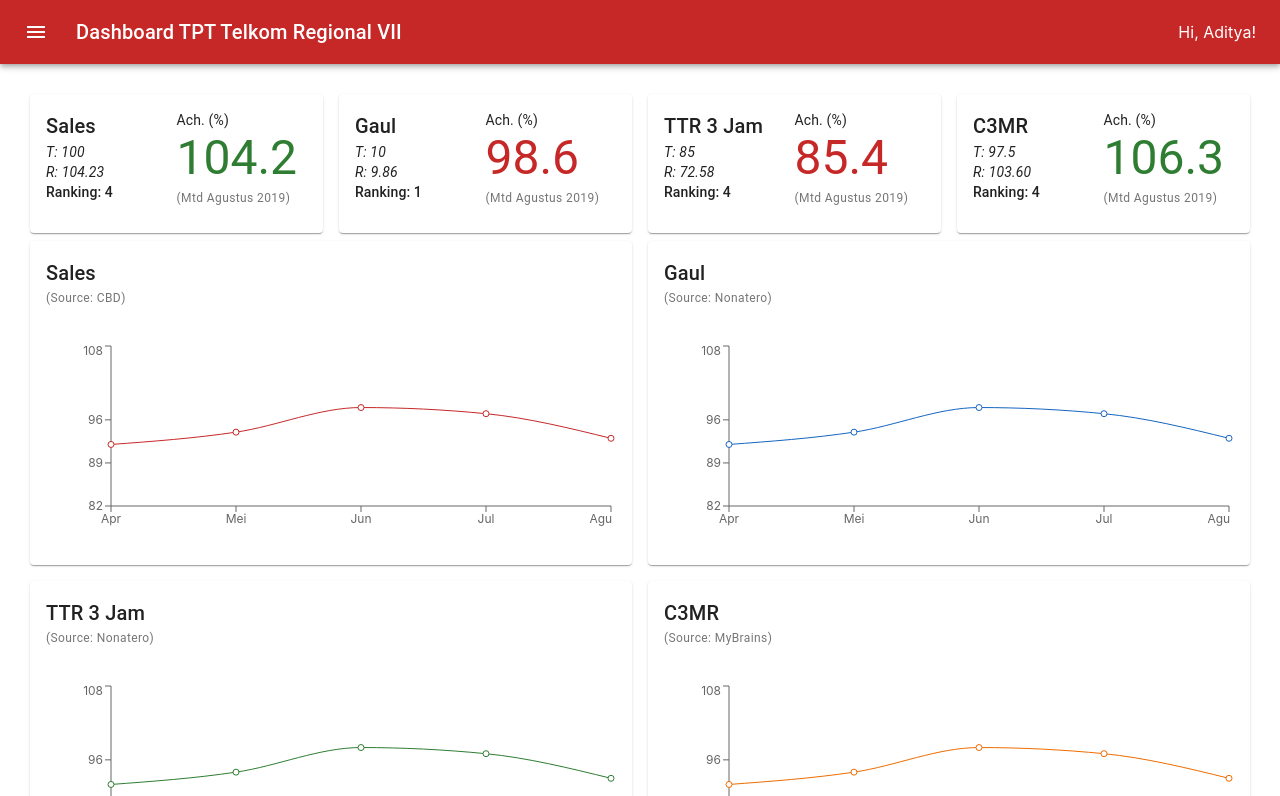
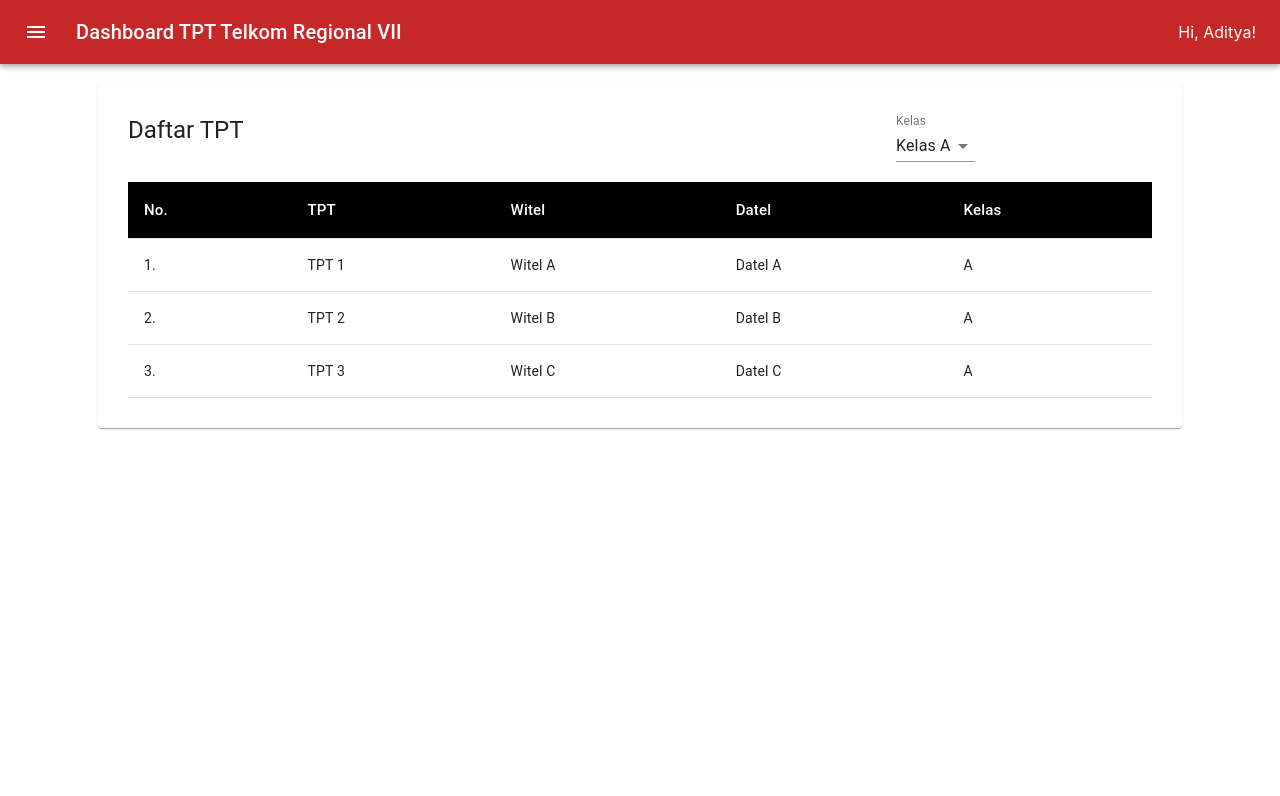
Before and after one commit to tioammar/striker, a React (Create React App) app: page /korter in a window 1280 px wide. Shown: the top 796 px of the page. Built offline with nearby package versions, Linux system fonts and the light colour scheme.

Commit message:
more updates but no docs. ugh

```diff
--- a/src/App.js
+++ b/src/App.js
@@ -7,9 +7,10 @@
 import TTR from './components/pages/TTR';
 import Gaul from './components/pages/Gaul';
 import Sales from './components/pages/Sales';
-import DetailKorter from './components/pages/DetailKorter';
+import Detail from './components/pages/Detail';
 import { Paper } from '@material-ui/core';
 import { withStyles } from '@material-ui/styles';
+import Korter from './components/pages/Korter';
 
 const styles = theme => ({
   paper: {
@@ -36,11 +37,12 @@
           unit='BPP'
         />
         <Route path='/' exact component={Dashboard}/>
-        <Route path='/korter' component={DetailKorter}/>
+        <Route path='/korter' component={Korter}/>
         <Route path='/sales' component={Sales}/>
         <Route path='/gaul' component={Gaul}/>
         <Route path='/ttr' component={TTR}/>
         <Route path='/c3mr' component={C3MR}/>
+        <Route path='/detail/:id' component={Detail}/>
         {/* for setting param just add /:param.
         and get param on component by using props.match.params.param */}
       </Router>
--- a/src/components/Selector.js
+++ b/src/components/Selector.js
@@ -2,6 +2,7 @@
 import { Grid, MenuItem, Select, FormControl, InputLabel } from "@material-ui/core";
 
 function Selector(props){
+
   const months = [
     {n: 'Januari', v: 1},
     {n: 'Februari', v: 2},
--- a/src/components/TopBar.js
+++ b/src/components/TopBar.js
@@ -110,7 +110,7 @@
                   <ListItemText primary='Dashboard'/>
                 </ListItem>
                 </Link>
-                <Link to='/korter/' className={classes.link}>
+                <Link to='/korter' className={classes.link}>
                 <ListItem button key='daftar' onClick={this.closeDrawer}>
                   <ListItemIcon><ListIcon /></ListItemIcon>
                   <ListItemText primary='Daftar TPT'/>
--- a/src/components/pages/DetailKorter.js
+++ b/src/components/pages/Detail.js
@@ -69,7 +69,7 @@
   )
 }
 
-class DetailKorter extends Component {
+class Detail extends Component {
 
   state = {
     year: 2019,
@@ -144,7 +144,9 @@
         <Grid item xs={12}>
           <Card>
             <CardHeader
-              title='Personil TPT'/>
+              title='Personil'
+              subheader={'TPT: '+this.props.match.params.id}
+              subheaderTypographyProps={{variant:'body2', color:'textSecondary'}}/>
             <CardContent>
               <Table>
                 <TableHead>
@@ -171,4 +173,4 @@
   }
 }
 
-export default withStyles(styles)(DetailKorter)
+export default withStyles(styles)(Detail)
--- a/src/components/pages/Korter.js
+++ b/src/components/pages/Korter.js
@@ -1,11 +1,120 @@
 import React from 'react';
-import { Typography } from "@material-ui/core";
+import { Component } from "react";
+import { Typography, Grid, withStyles, Table, TableHead, TableRow, TableCell, TableBody, Paper, MenuItem, Select, FormControl, InputLabel } from "@material-ui/core";
+import Selector from '../Selector';
+import TptTable from '../table/TptTable';
 
-function Korter(props){
+const styles = theme => ({
+  paper: {
+    padding: 30,
+    margin: 'auto',
+    width: '80%',
+    marginTop: 20,
+  },
+  table: {
+    width: '100%',
+    marginTop: 20,
+  }
+});
 
-  return (
-    <Typography variant='h5'></Typography>
-  )
+const THead = withStyles(theme => ({
+  head: {
+    backgroundColor: theme.palette.common.black,
+    color: theme.palette.common.white,
+    fontSize: 15,
+  }
+}))(TableCell);
+
+class Korter extends Component {
+
+  state = {
+    class: 'A',
+  }
+
+  onClassChange = (event) => {
+    this.setState({class: event.target.value});
+  }
+
+  render() {
+    const {classes} = this.props;
+
+    const tptA = [
+      {i: 1, tpt:'TPT 1', witel:'Witel A', datel:'Datel A', class:'A'},
+      {i: 2, tpt:'TPT 2', witel:'Witel B', datel:'Datel B', class:'A'},
+      {i: 3, tpt:'TPT 3', witel:'Witel C', datel:'Datel C', class:'A'},
+    ];
+    const tptB = [
+      {i: 1, tpt:'TPT 1', witel:'Witel A', datel:'Datel A', class:'B'},
+      {i: 2, tpt:'TPT 2', witel:'Witel B', datel:'Datel B', class:'B'},
+      {i: 3, tpt:'TPT 3', witel:'Witel C', datel:'Datel C', class:'B'},
+    ];
+    const tptC = [
+      {i: 1, tpt:'TPT 1', witel:'Witel A', datel:'Datel A', class:'C'},
+      {i: 2, tpt:'TPT 2', witel:'Witel B', datel:'Datel B', class:'C'},
+      {i: 3, tpt:'TPT 3', witel:'Witel C', datel:'Datel C', class:'C'},
+    ];
+
+    let datas = [];
+    let isOnlyClass = true;
+
+    switch(this.state.class){
+      case 'A':
+        datas = tptA;
+        break;
+      case 'B':
+        datas = tptB;
+        break;
+      case 'C':
+        datas = tptC;
+        break;
+      default:
+        datas = tptA;
+    }
+    let i = 1;
+    return (
+      <div>
+      <Paper className={classes.paper}>
+      <Grid container xs={12}>
+        <Grid item xs={9}>
+          <Typography variant='h5'>Daftar TPT</Typography>
+          {/* blank */}
+        </Grid>
+        <Grid item xs={3} alignItems='flex-end'>
+          <FormControl>
+            <InputLabel>Kelas</InputLabel>
+            <Select
+              value={this.state.class}
+              onChange={this.onClassChange}>
+              <MenuItem value='A'>Kelas A</MenuItem>
+              <MenuItem value='B'>Kelas B</MenuItem>
+              <MenuItem value='C'>Kelas C</MenuItem>
+            </Select>
+          </FormControl>
+        </Grid>
+      </Grid>
+      <Grid container xs={12}>
+        <Table className={classes.table}>
+          {/*   // Order: tpt | Target | Real | Ach. | Growth  */}
+          <TableHead>
+            <TableRow>
+              <THead>No.</THead>
+              <THead>TPT</THead>
+              <THead>Witel</THead>
+              <THead>Datel</THead>
+              <THead>Kelas</THead>
+            </TableRow>
+          </TableHead>
+          <TableBody>
+            {datas.map(data => (
+              <TptTable index={i++} data={data}/>
+            ))}
+          </TableBody>
+        </Table>
+      </Grid>
+      </Paper>
+      </div>
+    )
+  }
 }
 
-export default Korter;
+export default withStyles(styles)(Korter);
--- a/src/components/pages/Main.js
+++ b/src/components/pages/Main.js
@@ -2,7 +2,7 @@
 import { withStyles, Grid, Card, CardHeader, CardContent, Table, TableHead, TableRow, TableCell, TableBody, Typography } from "@material-ui/core";
 import Charts from '../charts/Charts';
 import Selector from '../Selector';
-import TopTable from '../table/TopTable';
+import TopTptTable from '../table/TopTptTable';
 import Helper from '../../Helper';
 
 const styles = theme => ({
@@ -212,7 +212,7 @@
             title="Top 3 TPT"
             titleTypographyProps={{variant:'h6'}}
             subheader={'Mtd '+month+' '+this.state.year}
-            subheaderTypographyProps={{variant:'buttom', color:'textSecondary'}}/>
+            subheaderTypographyProps={{variant:'body2', color:'textSecondary'}}/>
           <CardContent>
             <Table className={classes.table}>
             {/*   // Order: TPT | Witel | Datel | Kelas | Skor  */}
@@ -228,7 +228,7 @@
               </TableHead>
               <TableBody>
                 {scores.map(score => (
-                  <TopTable data={score}/>
+                  <TopTptTable data={score}/>
                 ))}
               </TableBody>
             </Table>
--- a/src/components/pages/Sales.js
+++ b/src/components/pages/Sales.js
@@ -49,27 +49,27 @@
     const {classes} = this.props;
 
     const datasA = [
-      {tpt: 'TPT A-1', target: 100, real: 110, growth: +15},
-      {tpt: 'TPT A-2', target: 100, real: 103, growth: +14},
-      {tpt: 'TPT A-3', target: 100, real: 82, growth: -17},
-      {tpt: 'TPT A-4', target: 100, real: 69, growth: +18},
-      {tpt: 'TPT A-5', target: 100, real: 51, growth: -13},
+      {name: 'TPT A-1', target: 100, real: 110, growth: +15},
+      {name: 'TPT A-2', target: 100, real: 103, growth: +14},
+      {name: 'TPT A-3', target: 100, real: 82, growth: -17},
+      {name: 'TPT A-4', target: 100, real: 69, growth: +18},
+      {name: 'TPT A-5', target: 100, real: 51, growth: -13},
     ];
 
     const datasB = [
-      {tpt: 'TPT B-1', target: 100, real: 102, growth: +15},
-      {tpt: 'TPT B-2', target: 100, real: 101, growth: +14},
-      {tpt: 'TPT B-3', target: 100, real: 82.3, growth: -17},
-      {tpt: 'TPT B-4', target: 100, real: 79.7, growth: +18},
-      {tpt: 'TPT B-5', target: 100, real: 51.7, growth: -13},
+      {name: 'TPT B-1', target: 100, real: 102, growth: +15},
+      {name: 'TPT B-2', target: 100, real: 101, growth: +14},
+      {name: 'TPT B-3', target: 100, real: 82.3, growth: -17},
+      {name: 'TPT B-4', target: 100, real: 79.7, growth: +18},
+      {name: 'TPT B-5', target: 100, real: 51.7, growth: -13},
     ];
 
     const datasC = [
-      {tpt: 'TPT C-1', target: 100, real: 100.1, growth: +15},
-      {tpt: 'TPT C-2', target: 100, real: 99.5, growth: +14},
-      {tpt: 'TPT C-3', target: 100, real: 85.7, growth: -17},
-      {tpt: 'TPT C-4', target: 100, real: 84.1, growth: +18},
-      {tpt: 'TPT C-5', target: 100, real: 50.6, growth: -13},
+      {name: 'TPT C-1', target: 100, real: 100.1, growth: +15},
+      {name: 'TPT C-2', target: 100, real: 99.5, growth: +14},
+      {name: 'TPT C-3', target: 100, real: 85.7, growth: -17},
+      {name: 'TPT C-4', target: 100, real: 84.1, growth: +18},
+      {name: 'TPT C-5', target: 100, real: 50.6, growth: -13},
     ];
 
     let datas = [];
@@ -111,8 +111,8 @@
             <TableRow>
               <THead>No.</THead>
               <THead>TPT</THead>
+              <THead>Datel</THead>
               <THead>Witel</THead>
-              <THead>Datel</THead>
               <THead align='right'>Target (ssl)</THead>
               <THead align='right'>Real (ssl)</THead>
               <THead align='right'>Achievement</THead>
@@ -121,7 +121,7 @@
           </TableHead>
           <TableBody>
             {datas.map(data => (
-              <DataTable index={i++} data={data}/>
+              <DataTable index={i++} data={data} isUbis={false}/>
             ))}
           </TableBody>
         </Table>
--- a/src/components/table/DataTable.js
+++ b/src/components/table/DataTable.js
@@ -3,10 +3,15 @@
 
 function DataTable(props) {
 
-  const data = props.data
+  const data = props.data;
+  const index = props.index;
 
   function getAchievement(){
     return ((data.real / data.target) * 100).toFixed(2);
+  }
+
+  function isUbis(){
+    return props.isUbis;
   }
 
   function isGrowth(){
@@ -23,10 +28,12 @@
 
   return (
     <TableRow>
-      <TableCell>{props.index}.</TableCell>
-      <TableCell>{data.tpt}</TableCell>
-      <TableCell>Witel X</TableCell>
+      <TableCell>{index}.</TableCell>
+      <TableCell>{data.name}</TableCell>
       <TableCell>Datel X</TableCell>
+      {isUbis() ?
+      '' :
+      <TableCell>Witel X</TableCell>}
       <TableCell align='right'>{data.target}</TableCell>
       <TableCell align='right'>{data.real}</TableCell>
       {isAchieve() ?
--- a/src/components/table/TopTable.js
+++ b/src/components/table/TopTptTable.js
@@ -1,7 +1,7 @@
 import React, { Component } from "react";
 import { TableRow, TableCell, withStyles } from "@material-ui/core";
 
-function DataTable(props) {
+function TopTptTable(props) {
 
   const data = props.data
 
@@ -26,4 +26,4 @@
   )
 }
 
-export default DataTable;
+export default TopTptTable;
--- /dev/null
+++ b/src/components/table/TptTable.js
@@ -0,0 +1,30 @@
+import React, { Component } from "react";
+import { TableRow, TableCell, makeStyles } from "@material-ui/core";
+import { Link } from 'react-router-dom';
+
+const styles = makeStyles({
+  link: {
+    textDecoration: 'none',
+    color: 'inherit',
+  }
+});
+
+function TptTable(props) {
+  const classes = styles();
+
+  const data = props.data;
+  const index = props.index;
+
+  // Order: No. TPT | Korter | Datel | Witel | Kelas
+    return (
+      <TableRow>
+        <TableCell>{index}.</TableCell>
+        <TableCell><Link to={'/detail/'+data.id} className={classes.link}>{data.tpt}</Link></TableCell>
+        <TableCell>{data.witel}</TableCell>
+        <TableCell>{data.datel}</TableCell>
+        <TableCell>{data.class}</TableCell>
+      </TableRow>
+    )
+}
+
+export default TptTable;
```
Also changed, not shown: src/components/table/StoTable.js (deleted, +0 -21 lines), src/components/table/UbisTable.js (added, +27 -0 lines).
